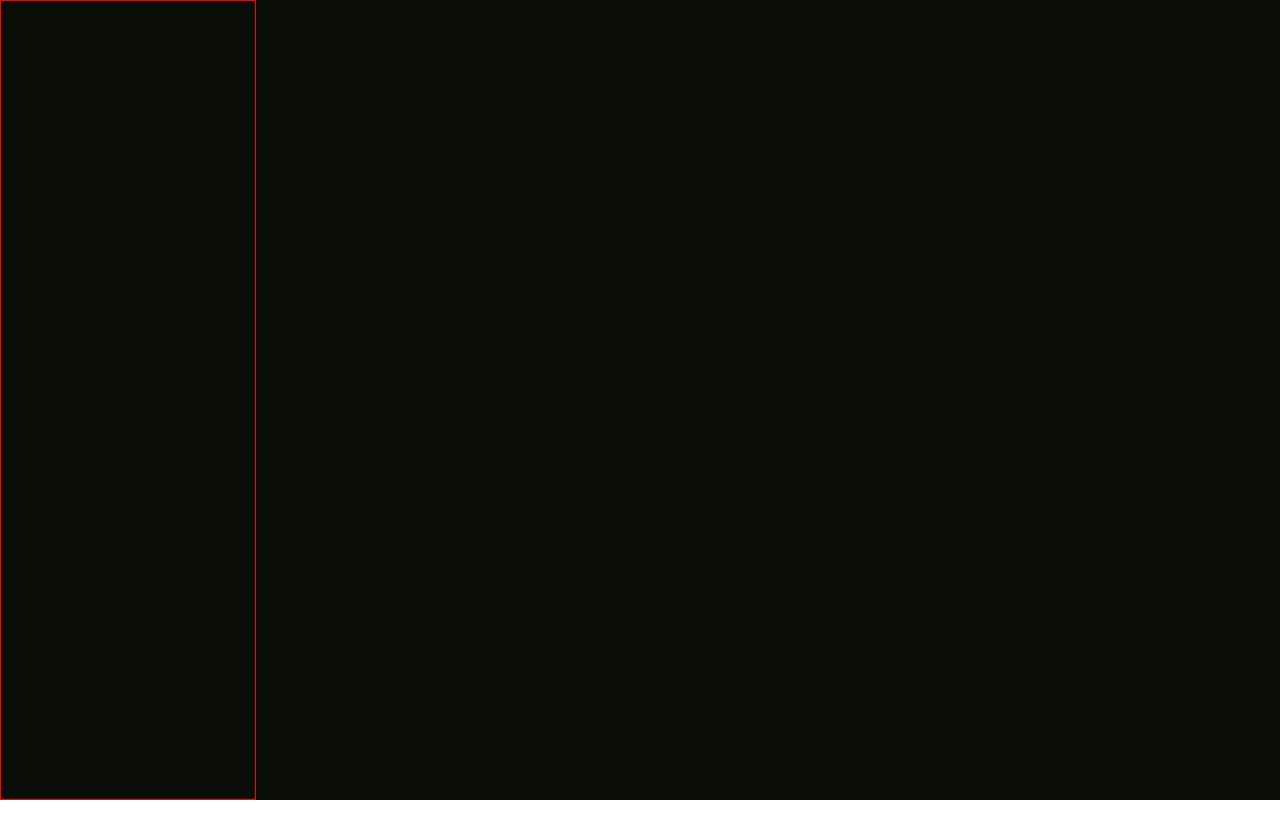
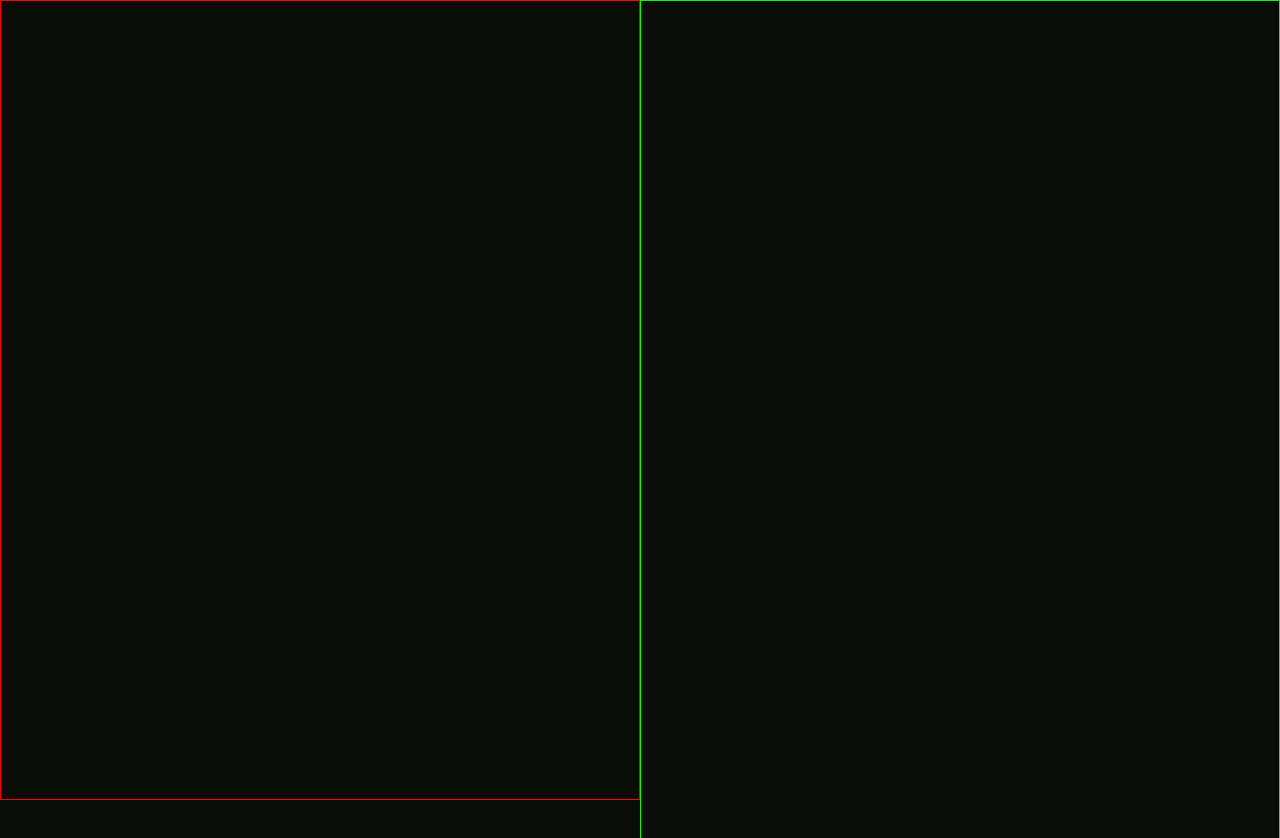
Before and after one commit to css-enjoyer/portfolio, a React (Create React App) app: page / in a window 1280 px wide. Shown: the top 838 px of the page. Before the commit the page ends 800 px from the top, so only its background shows below. Built offline with nearby package versions, Linux system fonts and the light colour scheme.

Commit message:
Set two columns

```diff
--- a/src/App.css
+++ b/src/App.css
@@ -11,13 +11,21 @@
   box-sizing: border-box;
 }
 
+body {
+  background-color: var(--black);
+}
 body .App {
   height: 100vh;
   width: 100%;
-  background-color: var(--black);
+  display: flex;
 }
 body .App .bioColumn {
-  width: 20vw;
+  width: 50vw;
   height: 100%;
   border: 1px solid red;
+}
+body .App .infoColumn {
+  width: 50vw;
+  height: 200%;
+  border: 1px solid lime;
 }/*# sourceMappingURL=App.css.map */
--- a/src/App.scss
+++ b/src/App.scss
@@ -10,14 +10,20 @@
     box-sizing: border-box;
 }
 body {
+    background-color: var(--black);
     .App {
         height: 100vh;
         width: 100%;
-        background-color: var(--black);
+        display: flex;
         .bioColumn {
-            width: 20vw;
+            width: 50vw;
             height: 100%;
             border: 1px solid red;
         }
+        .infoColumn {
+            width: 50vw;
+            height: 200%;
+            border: 1px solid lime;
+        }
     }
 }
```
Also changed, not shown: 1 other file (tests, documents, lock files or other folders).
